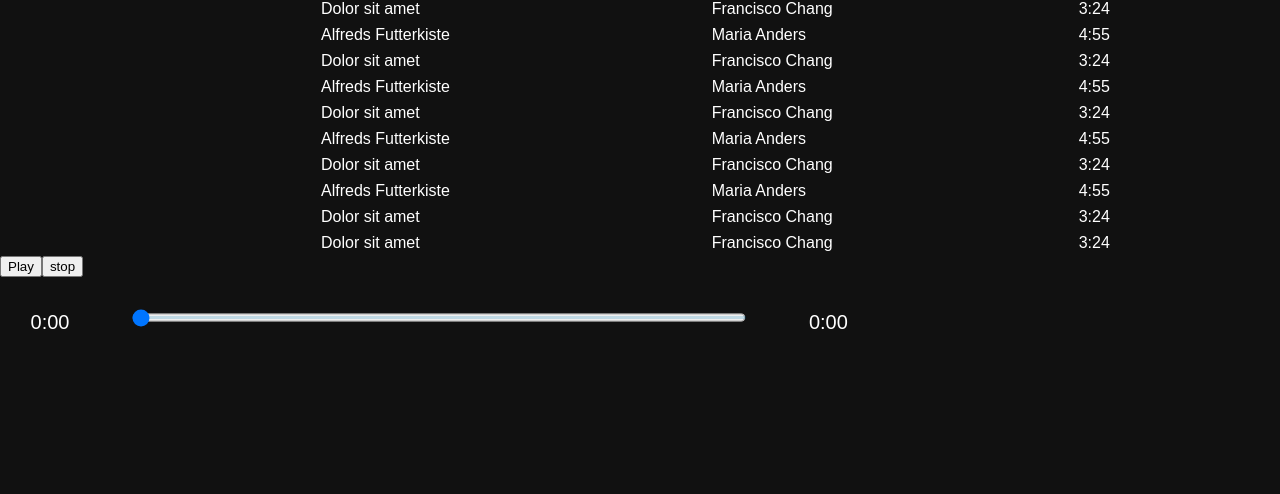
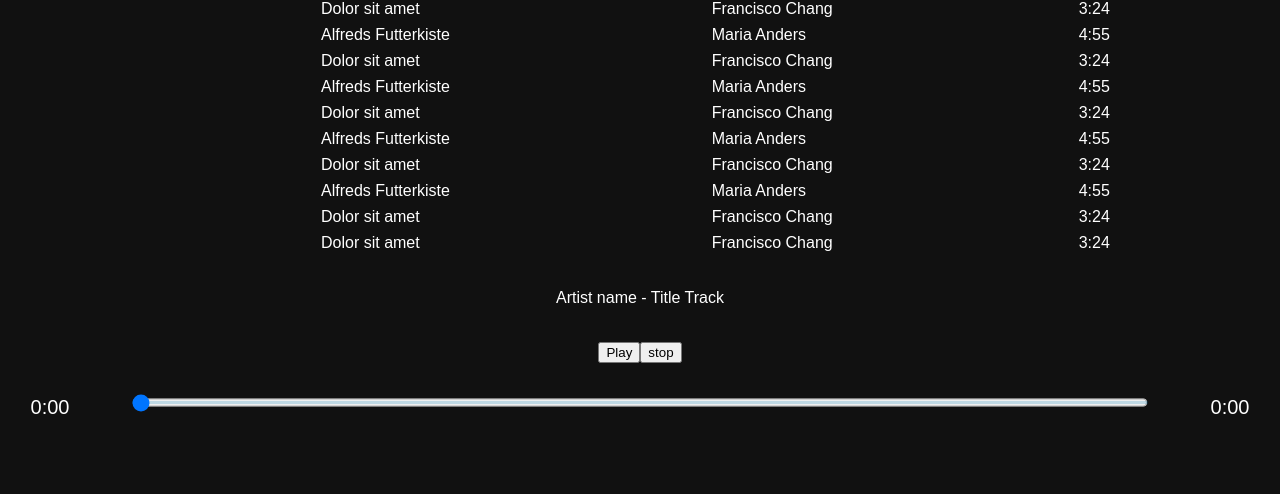
Before and after one commit to eliswebdev/elis-sputify-1, a React app: page / in a window 1280 px wide. Shown: the part 306-800 px from the top of the page. Built offline with nearby package versions, Linux system fonts and the light colour scheme.

Commit message:
SBLEEEAAAA

```diff
--- a/src/js/components/PlayerComponent/PlayerComponent.js
+++ b/src/js/components/PlayerComponent/PlayerComponent.js
@@ -3,6 +3,9 @@ import React from 'react';
 const PlayerComponent = () => {
   return (
     <section className="player layout__player">
+      <div className='player__details'>
+        Artist name - Title Track
+      </div>
       <div className='player__controller'>
         <button className="player__btn-play">
           Play
--- a/src/scss/components.player.scss
+++ b/src/scss/components.player.scss
@@ -9,7 +9,19 @@
         text-align: center;
         font-size: 20px;
         margin: 28.5px 0 18.5px 0;
-        float: left;
+    }
+    &__progress {
+        overflow: hidden;
+        display: flex;
+    }
+    &__controller {
+        display: flex;
+        align-items: center;
+        justify-content: center;
+    }
+    &__details {
+        text-align: center;
+        padding: 32px;
     }
 }
 
@@ -19,12 +31,11 @@
 input[type="range"] {
     position: relative;
     //-webkit-appearance: none;
-    width: 48%;
+    flex-grow: 1;
     margin: 0;
     padding: 0;
     height: 19px;
     margin: 30px 2.5% 20px 2.5%;
-    float: left;
     outline: none;
 }
 input[type="range"]::-webkit-slider-runnable-track {
```
